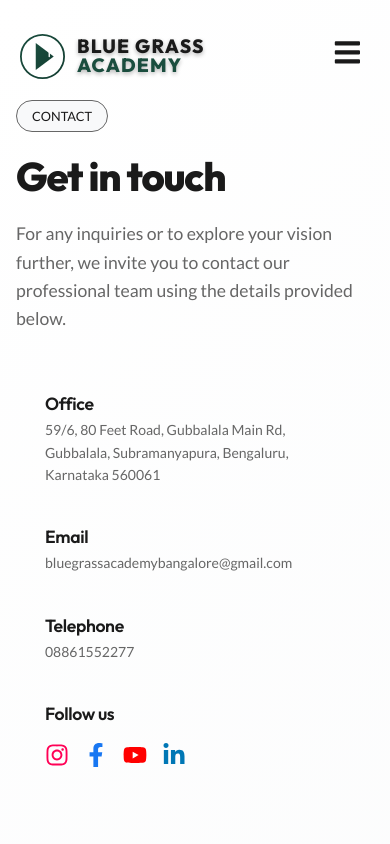
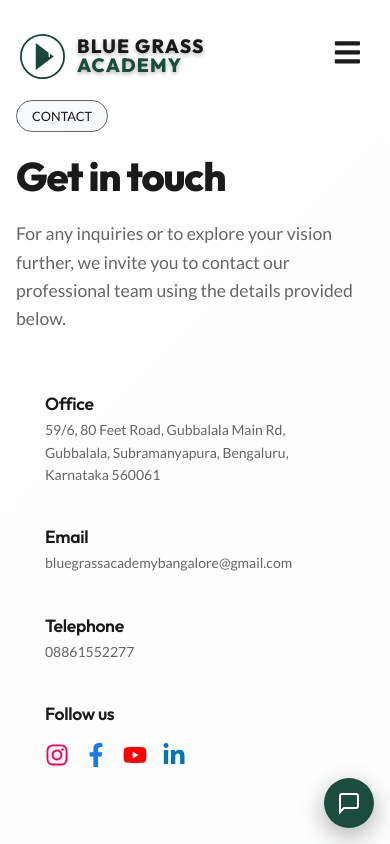
Before and after one commit to PreethamMR22/vilas-anna, a React (Vite) app: page /contact in a window 390 px wide. Shown: the top 844 px of the page. Built offline with nearby package versions, Linux system fonts and the light colour scheme.

Commit message:
added message icon on right bottom corner, in gallery section, subheading is in one single line

```diff
--- a/src/App.jsx
+++ b/src/App.jsx
@@ -15,6 +15,7 @@ import Contact from './pages/Contact';
 import Gallery from './pages/Gallery';
 import Events from './pages/Events';
 import DigitalLearning from './pages/DigitalLearning';
+import FloatingContact from './components/FloatingContact';
 
 // Component to handle scroll to top on route change
 const ScrollToTopOnRouteChange = () => {
@@ -65,6 +66,9 @@ const AppContent = () => {
 
             {/* Scroll to Top Button */}
             <ScrollToTop />
+
+            {/* Floating Contact Widget */}
+            <FloatingContact />
         </>
     );
 };
--- /dev/null
+++ b/src/components/FloatingContact.css
@@ -0,0 +1,184 @@
+.floating-contact {
+  position: fixed;
+  bottom: 30px;
+  right: 30px;
+  z-index: 1001;
+}
+
+.contact-options {
+  position: absolute;
+  bottom: 70px;
+  right: 0;
+  display: flex;
+  flex-direction: column;
+  gap: 15px;
+  opacity: 0;
+  visibility: hidden;
+  transform: translateY(20px);
+  transition: all 0.3s cubic-bezier(0.4, 0, 0.2, 1);
+}
+
+.contact-options.open {
+  opacity: 1;
+  visibility: visible;
+  transform: translateY(0);
+}
+
+.contact-option {
+  width: 50px;
+  height: 50px;
+  border-radius: 50%;
+  background: var(--color-primary);
+  color: white;
+  border: none;
+  cursor: pointer;
+  box-shadow: var(--shadow-md);
+  transition: all var(--transition-base);
+  display: flex;
+  align-items: center;
+  justify-content: center;
+  position: relative;
+  overflow: hidden;
+}
+
+.contact-option:hover {
+  background: var(--color-primary-hover);
+  transform: translateY(-2px);
+  box-shadow: 0 8px 25px rgba(26, 77, 62, 0.4);
+}
+
+.contact-option:active {
+  transform: translateY(0);
+}
+
+.contact-option::before {
+  content: '';
+  position: absolute;
+  top: 0;
+  left: -100%;
+  width: 100%;
+  height: 100%;
+  background: linear-gradient(90deg, transparent, rgba(255, 255, 255, 0.2), transparent);
+  transition: left 0.5s;
+}
+
+.contact-option:hover::before {
+  left: 100%;
+}
+
+.email-option {
+  background: var(--color-primary);
+}
+
+.email-option:hover {
+  background: var(--color-primary-hover);
+}
+
+.phone-option {
+  background: var(--color-text-main);
+}
+
+.phone-option:hover {
+  background: #666666;
+}
+
+.main-contact-button {
+  width: 60px;
+  height: 60px;
+  border-radius: 50%;
+  background: var(--color-primary);
+  border: none;
+  color: white;
+  cursor: pointer;
+  box-shadow: var(--shadow-md);
+  transition: all var(--transition-base);
+  display: flex;
+  align-items: center;
+  justify-content: center;
+  position: relative;
+  overflow: hidden;
+}
+
+.main-contact-button:hover {
+  background: var(--color-primary-hover);
+  transform: scale(1.05);
+  box-shadow: 0 8px 25px rgba(26, 77, 62, 0.4);
+}
+
+.main-contact-button:active {
+  transform: scale(0.95);
+}
+
+.main-contact-button.open {
+  background: var(--color-text-main);
+}
+
+.main-contact-button::before {
+  content: '';
+  position: absolute;
+  top: 0;
+  left: -100%;
+  width: 100%;
+  height: 100%;
+  background: linear-gradient(90deg, transparent, rgba(255, 255, 255, 0.2), transparent);
+  transition: left 0.5s;
+}
+
+.main-contact-button:hover::before {
+  left: 100%;
+}
+
+/* Mobile responsiveness */
+@media (max-width: 768px) {
+  .floating-contact {
+    bottom: 20px;
+    right: 20px;
+  }
+
+  .main-contact-button {
+    width: 55px;
+    height: 55px;
+  }
+
+  .contact-option {
+    width: 45px;
+    height: 45px;
+  }
+
+  .contact-options {
+    bottom: 65px;
+    gap: 12px;
+  }
+}
+
+@media (max-width: 480px) {
+  .floating-contact {
+    bottom: 16px;
+    right: 16px;
+  }
+
+  .main-contact-button {
+    width: 50px;
+    height: 50px;
+  }
+
+  .main-contact-button svg {
+    width: 24px;
+    height: 24px;
+  }
+
+  .contact-option {
+    width: 40px;
+    height: 40px;
+  }
+
+  .contact-option svg {
+    width: 20px;
+    height: 20px;
+  }
+
+  .contact-options {
+    bottom: 60px;
+    gap: 10px;
+  }
+}
--- /dev/null
+++ b/src/components/FloatingContact.jsx
@@ -0,0 +1,74 @@
+import React, { useState, useEffect } from 'react';
+import './FloatingContact.css';
+
+const FloatingContact = () => {
+  const [isOpen, setIsOpen] = useState(false);
+
+  const toggleMenu = () => {
+    setIsOpen(!isOpen);
+  };
+
+  const handleEmailClick = () => {
+    window.open('https://mail.google.com/mail/?view=cm&to=bluegrassmusicacademy@gmail.com', '_blank');
+  };
+
+  const handlePhoneClick = () => {
+    window.location.href = 'tel:8861552277';
+  };
+
+  useEffect(() => {
+    const scrollButton = document.querySelector('.scroll-to-top');
+    const contactElement = document.querySelector('.floating-contact');
+
+    if (scrollButton && contactElement) {
+      if (isOpen) {
+        scrollButton.style.opacity = '0';
+        scrollButton.style.pointerEvents = 'none';
+        contactElement.setAttribute('data-contact-open', 'true');
+      } else {
+        scrollButton.style.opacity = '1';
+        scrollButton.style.pointerEvents = 'auto';
+        contactElement.removeAttribute('data-contact-open');
+      }
+    }
+  }, [isOpen]);
+
+  return (
+    <div className="floating-contact">
+      <div className={`contact-options ${isOpen ? 'open' : ''}`}>
+        <button
+          className="contact-option email-option"
+          onClick={handleEmailClick}
+          aria-label="Send email"
+        >
+          <svg width="24" height="24" viewBox="0 0 24 24" fill="none" stroke="currentColor" strokeWidth="2">
+            <rect x="2" y="4" width="20" height="16" rx="2"/>
+            <path d="m22 7-10 5L2 7"/>
+          </svg>
+        </button>
+
+        <button
+          className="contact-option phone-option"
+          onClick={handlePhoneClick}
+          aria-label="Call phone"
+        >
+          <svg width="24" height="24" viewBox="0 0 24 24" fill="none" stroke="currentColor" strokeWidth="2">
+            <path d="M22 16.92v3a2 2 0 0 1-2.18 2 19.79 19.79 0 0 1-8.63-3.07 19.5 19.5 0 0 1-6-6 19.79 19.79 0 0 1-3.07-8.67A2 2 0 0 1 4.11 2h3a2 2 0 0 1 2 1.72 12.84 12.84 0 0 0 .7 2.81 2 2 0 0 1-.45 2.11L8.09 9.91a16 16 0 0 0 6 6l1.27-1.27a2 2 0 0 1 2.11-.45 12.84 12.84 0 0 0 2.81.7A2 2 0 0 1 22 16.92z"/>
+          </svg>
+        </button>
+      </div>
+
+      <button
+        className={`main-contact-button ${isOpen ? 'open' : ''}`}
+        onClick={toggleMenu}
+        aria-label="Contact options"
+      >
+        <svg width="28" height="28" viewBox="0 0 24 24" fill="none" stroke="currentColor" strokeWidth="2">
+          <path d="M21 15a2 2 0 0 1-2 2H7l-4 4V5a2 2 0 0 1 2-2h14a2 2 0 0 1 2 2z"/>
+        </svg>
+      </button>
+    </div>
+  );
+};
+
+export default FloatingContact;
--- a/src/components/ScrollToTop.css
+++ b/src/components/ScrollToTop.css
@@ -1,6 +1,6 @@
 .scroll-to-top {
     position: fixed;
-    bottom: 30px;
+    bottom: 100px;
     right: 30px;
     width: 56px;
     height: 56px;
@@ -14,7 +14,7 @@
     align-items: center;
     justify-content: center;
     box-shadow: 0 4px 20px rgba(26, 77, 62, 0.4);
-    transition: all 0.3s ease;
+    transition: all 0.3s ease, opacity 0.3s ease;
     backdrop-filter: blur(10px);
     font-family: var(--font-body);
     font-weight: 600;
@@ -60,7 +60,7 @@
 /* Responsive adjustments */
 @media (max-width: 768px) {
     .scroll-to-top {
-        bottom: 20px;
+        bottom: 85px;
         right: 20px;
         width: 48px;
         height: 48px;
@@ -74,7 +74,7 @@
 
 @media (max-width: 480px) {
     .scroll-to-top {
-        bottom: 16px;
+        bottom: 70px;
         right: 16px;
         width: 44px;
         height: 44px;
--- a/src/components/ScrollToTop.jsx
+++ b/src/components/ScrollToTop.jsx
@@ -7,7 +7,9 @@ const ScrollToTop = () => {
 
     useEffect(() => {
         const toggleVisibility = () => {
-            if (window.pageYOffset > 300) {
+            const contactOpen = document.querySelector('.floating-contact')?.getAttribute('data-contact-open') === 'true';
+
+            if (window.pageYOffset > 300 && !contactOpen) {
                 setIsVisible(true);
             } else {
                 setIsVisible(false);
--- a/src/pages/Gallery.css
+++ b/src/pages/Gallery.css
@@ -25,9 +25,10 @@
 .gallery-header .page-subtitle {
     font-size: 1.2rem;
     color: #666666;
-    max-width: 600px;
+    max-width: 800px;
     margin: 0 auto;
     line-height: 1.6;
+    white-space: nowrap;
 }
 
 /* Gallery Grid */
@@ -166,6 +167,8 @@
 
     .gallery-header .page-subtitle {
         font-size: 1rem;
+        white-space: normal;
+        max-width: 90%;
     }
 
     .gallery-grid {
```
